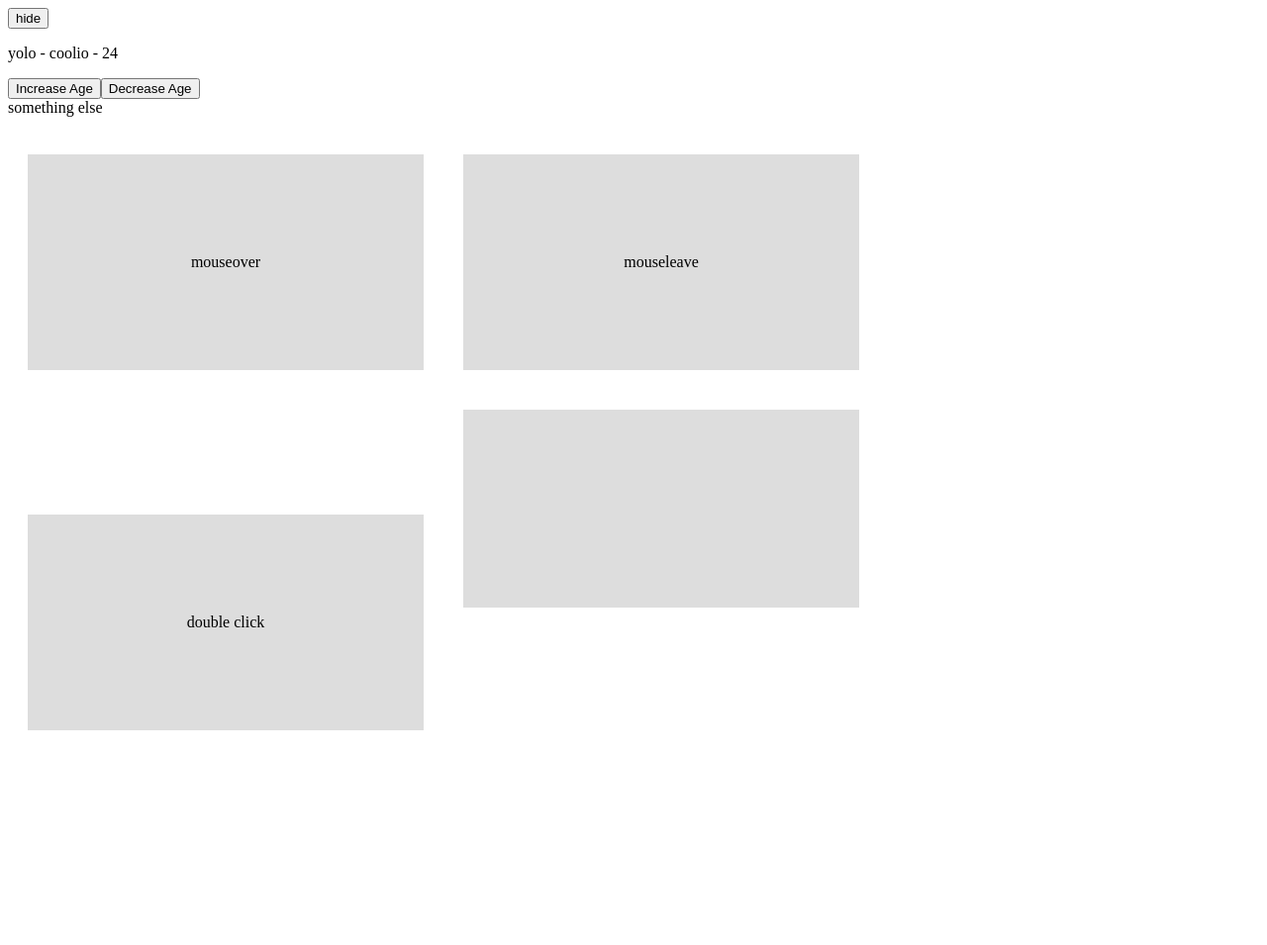
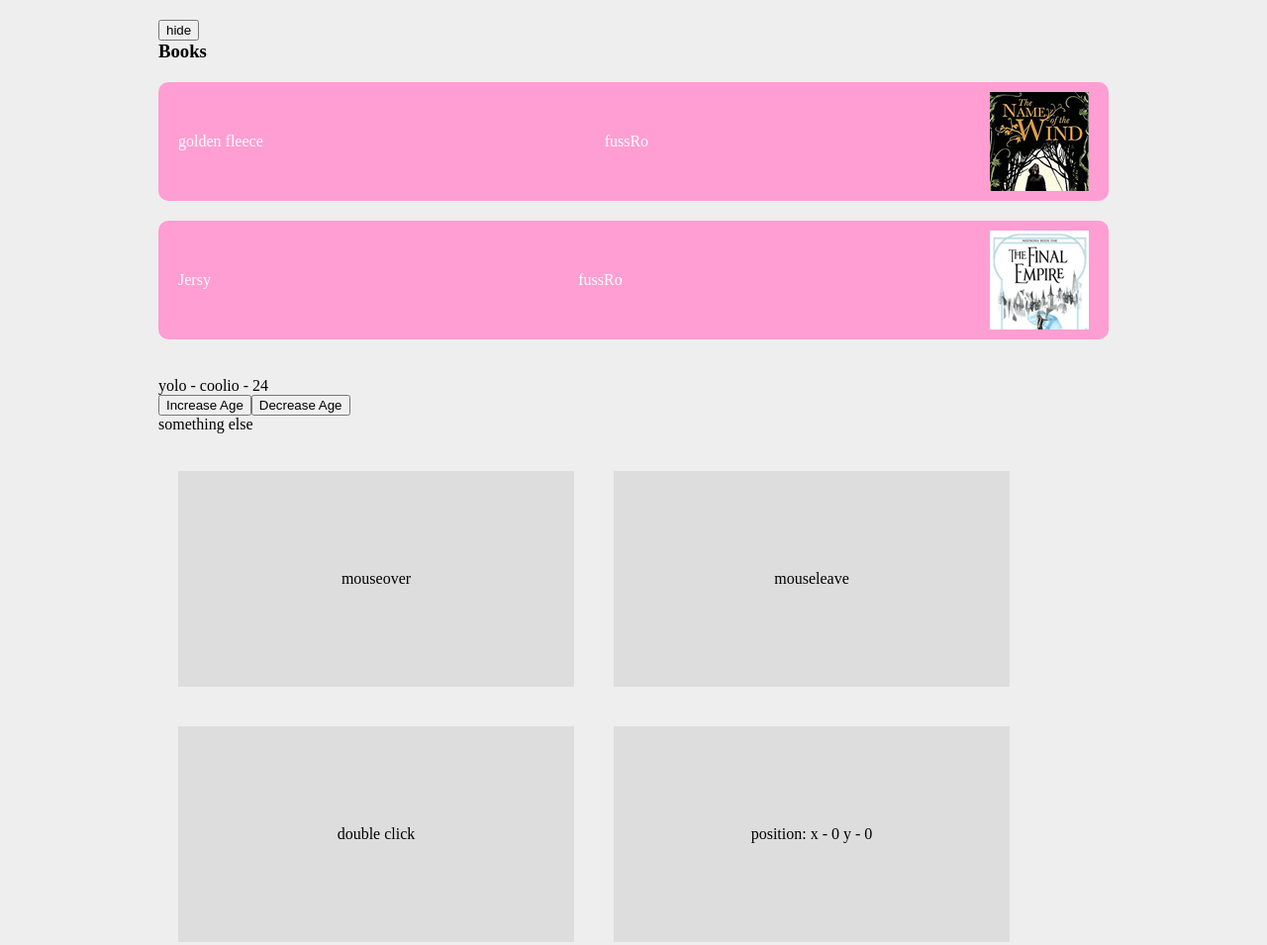
Before and after one commit to Jordan-Rob/Vue-Basics, a plain HTML site: page index.html in a window 1280 px wide. Shown: the whole page at 99% size. Before the commit the page ends 800 px from the top, so only its background shows below. Drawn offline with nearby package versions, Linux system fonts and the light colour scheme.

Commit message:
computed properties

```diff
--- a/app.js
+++ b/app.js
@@ -5,7 +5,15 @@ const app = Vue.createApp({
             title:'yolo',
             name:'coolio',
             age:24,
-            condi:true
+            condi:true,
+            x: 0,
+            y: 0,
+            books: [
+                {id:1, title:'golden fleece', author:'fussRo', img:'assets/1.jpg', isFave:true},
+                {id:2, title:'Hyperion', author:'fussRo', img:'assets/2.jpg', isFave:false},
+                {id:3, title:'Jersy', author:'fussRo', img:'assets/3.jpg', isFave:true},
+
+            ]
         }
     },
     methods: {
@@ -21,6 +29,23 @@ const app = Vue.createApp({
         },
         handleEvent(){
             console.log('event')
+        },
+        /*
+        handleEvent(e){
+            console.log(e)
+        },
+        */
+        handleMouseMove(e){
+            this.x = e.offsetX
+            this.y = e.offsetY
+        },
+        toggleFave(book){
+            book.isFave = !book.isFave
+        }
+    },
+    computed: {
+        filteredBooks(){
+            return this.books.filter(b => b.isFave)
         }
     },
 })
--- a/index.html
+++ b/index.html
@@ -15,6 +15,15 @@
             <span v-else>show</span>
         </button>
         <div v-if="condi">
+            <h3>Books</h3>
+            <ul>
+                <li v-for="book in filteredBooks" :class='{ fav:book.isFave}' @click='toggleFave(book)'>
+                    <p>{{ book.title }}</p>
+                    <p>{{ book.author }}</p>
+                    <img :src="book.img" :alt="book.title" >
+                </li>
+            </ul>
+            <br>
             <p>{{ title }} - {{ name }} - {{ age }}</p>
             <button v-on:click='()=>{age++}'>Increase Age</button>
             <button v-on:click='()=>{age--}'>Decrease Age</button>
@@ -26,7 +35,7 @@
         <div class="box" @mouseover='handleEvent'>mouseover</div>
         <div class="box" @mouseleave='handleEvent'>mouseleave</div>
         <div class="box" @dblclick='handleEvent'>double click</div>
-        <div class="box"></div>
+        <div class="box" @mousemove='handleMouseMove'>position: x - {{ x }}  y - {{ y }}</div>
 
     </div>
     <script src="app.js"></script>
--- a/style.css
+++ b/style.css
@@ -1,3 +1,28 @@
+body{
+    background: #eee;
+    max-width: 960px;
+    margin: 20px auto;
+  }
+  p, h3, ul{
+    margin: 0;
+    padding: 0;
+  }
+  li{
+    list-style-type: none;
+    background: #fff;
+    margin: 20px auto;
+    padding: 10px 20px;
+    border-radius: 10px;
+    display: flex;
+    align-items: center;
+    justify-content: space-between;
+  }
+  li.fav{
+    background: #ff9ed2;
+    color: white;
+  }
+
+
 .box{
     padding: 100px 0;
     width: 400px;
```
Also changed, not shown: assets/1.jpg (added), assets/2.jpg (added), assets/3.jpg (added).
